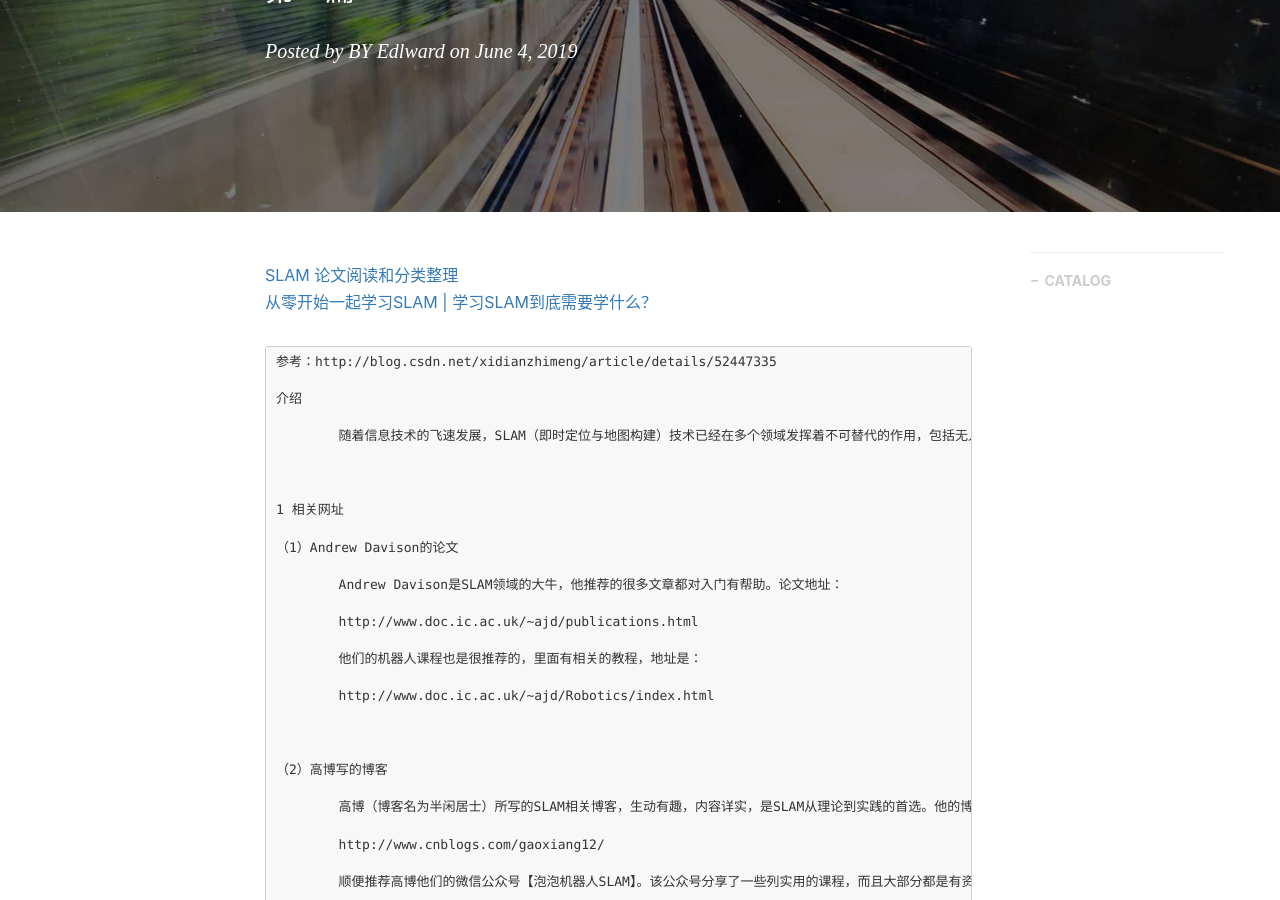
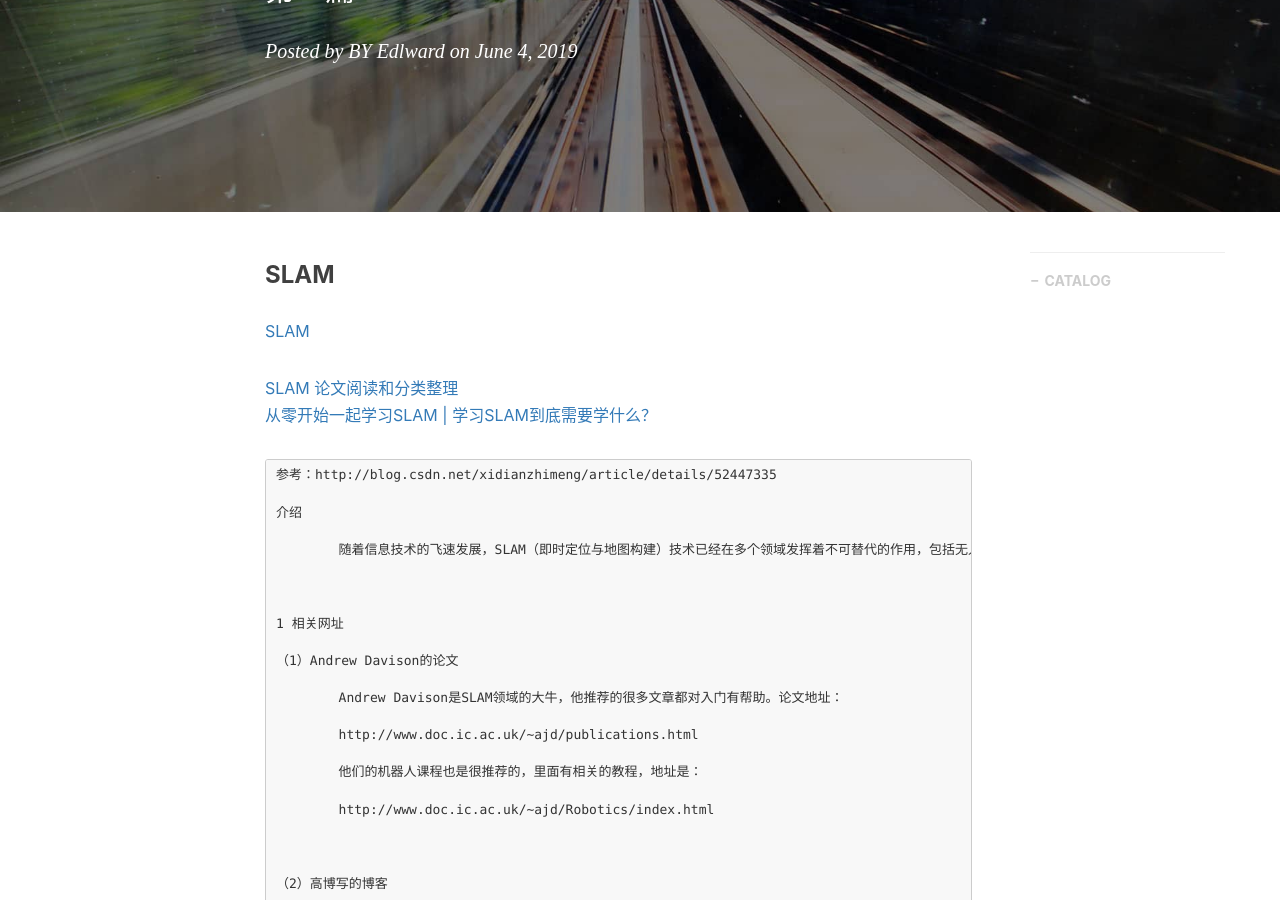
Before and after one commit to gary-robotics/dlward, a Jekyll site: the page built from _posts/2019-06-04-slam推荐书籍-2019.markdown, in a window 1280 px wide and 900 px high, scrolled down 311 px. Built offline with Jekyll 4.4.1, drawn with Linux system fonts in a browser that asks for light colours; nearby versions of some CDN libraries; comment, search, counter and statistics services are not loaded.

Commit message:
Update 2019-06-04-slam推荐书籍-2019.markdown

```diff
--- a/_posts/2019-06-04-slam推荐书籍-2019.markdown
+++ b/_posts/2019-06-04-slam推荐书籍-2019.markdown
@@ -9,6 +9,9 @@ catalog: true                       # 是否归档
 tags:                               #标签
     - SLAM
 ---
+### SLAM
+[SLAM](https://www.cnblogs.com/hiram-zhang/p/10409925.html)
+
 [SLAM 论文阅读和分类整理](https://heyijia.blog.csdn.net/article/details/82855443)
 [从零开始一起学习SLAM | 学习SLAM到底需要学什么？](https://blog.csdn.net/electech6/article/details/82597882)
 
```
